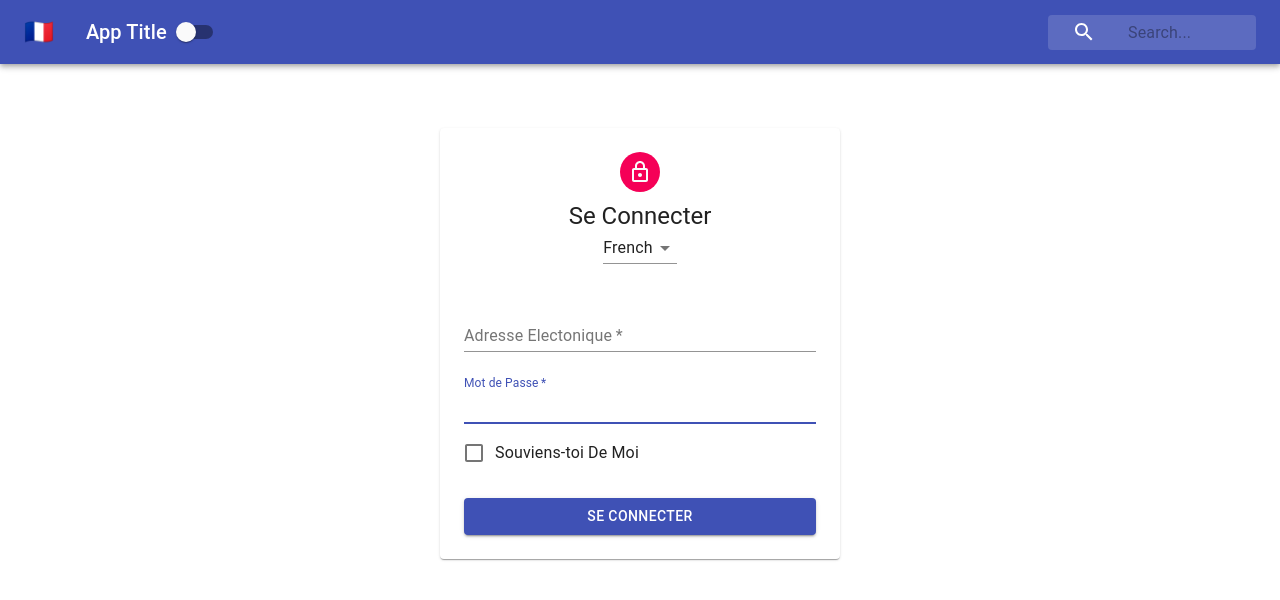
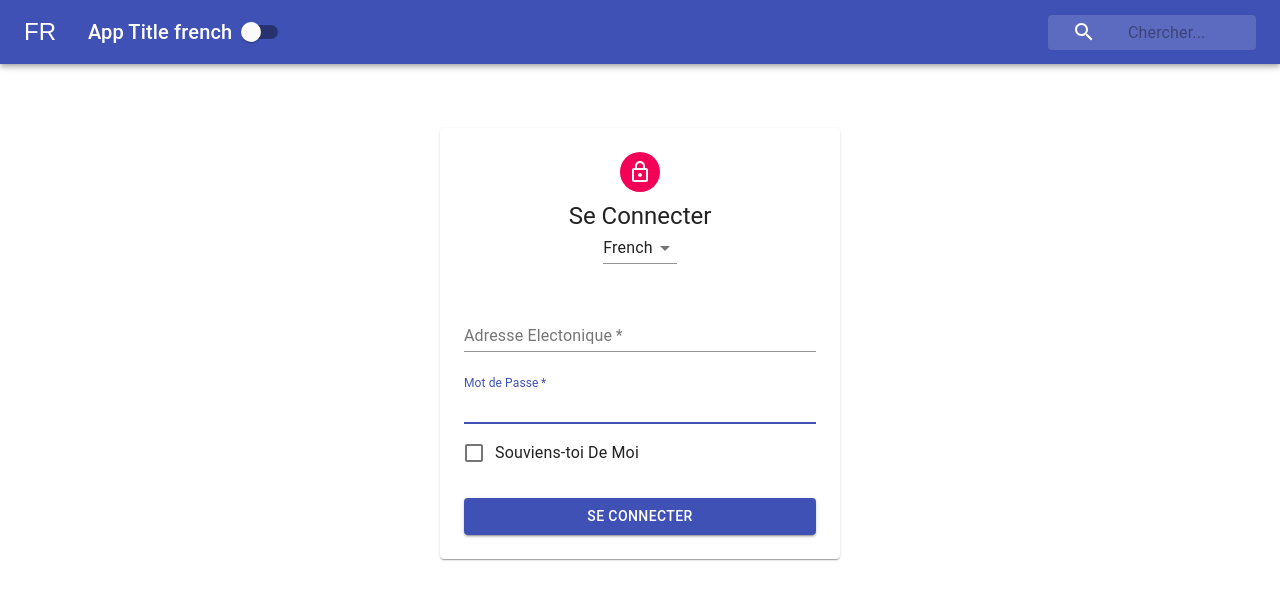
Before and after one commit to and1son/ContextAPI, a React (Create React App) app: page / in a window 1280 px wide. Shown: the top 600 px of the page. Built offline with nearby package versions, Linux system fonts and the light colour scheme.

Commit message:
consuming context: high order component

```diff
--- a/src/Navbar.js
+++ b/src/Navbar.js
@@ -10,6 +10,22 @@ import { withStyles } from "@material-ui/core/styles";
 import styles from "./styles/NavBarStyles";
 //import classes from "*.module.scss"
 import { ThemeContext } from './contexts/ThemeContext'
+import { withLanguageContext } from './contexts/LanguageContext'
+
+const content = {
+    english: {
+        search: 'Search',
+        flag: 'GB'
+    },
+    french: {
+        search: 'Chercher',
+        flag: 'FR'
+    },
+    spanish: {
+        search: 'Buscar',
+        flag: 'SP'
+    }
+}
 
 class Navbar extends Component {
 
@@ -17,27 +33,31 @@ class Navbar extends Component {
 
     render() {
 
-        const { isDarkMode } = this.context
+        const { isDarkMode, toggleTheme } = this.context
 
         const { classes } = this.props;
+
+        const { language } = this.props.languageContext
+
+        const { search, flag } = content[language]
 
         return (
             < div className={classes.root} >
                 <AppBar position="static" color={isDarkMode ? "default" : "primary"}>
                     <Toolbar>
                         <IconButton className={classes.menuButton} color="inherit">
-                            <span>🇫🇷</span>
+                            <span>{flag}</span>
                         </IconButton>
                         <Typography className={classes.title} variant='h6' color='inherit'>
-                            App Title
+                            App Title {language}
                         </Typography>
-                        <Switch />
+                        <Switch onChange={toggleTheme} />
                         <div className={classes.grow} />
                         <div className={classes.search}>
                             <div className={classes.searchIcon}>
                                 <SearchIcon />
                             </div>
-                            <InputBase placeholder='Search...' classes={{
+                            <InputBase placeholder={`${search}...`} classes={{
                                 root: classes.inputRoote,
                                 input: classes.inputInput
                             }} />
@@ -52,4 +72,4 @@ class Navbar extends Component {
     }
 }
 
-export default withStyles(styles)(Navbar);
+export default withLanguageContext(withStyles(styles)(Navbar));
--- a/src/contexts/LanguageContext.js
+++ b/src/contexts/LanguageContext.js
@@ -23,3 +23,9 @@ export class LanguageProvider extends Component {
         )
     }
 }
+
+export const withLanguageContext = Component => props => (
+    <LanguageContext.Consumer>
+        {value => <Component languageContext={value} {...props} />}
+    </LanguageContext.Consumer>
+)
--- a/src/contexts/ThemeContext.js
+++ b/src/contexts/ThemeContext.js
@@ -6,10 +6,19 @@ export class ThemeProvider extends Component {
     constructor(props) {
         super(props)
         this.state = { isDarkMode: false }
+        this.toggleTheme = this.toggleTheme.bind(this)
     }
+
+
+    toggleTheme() {
+        this.setState({
+            isDarkMode: !this.state.isDarkMode
+        })
+    }
+
     render() {
         return (
-            <ThemeContext.Provider value={{ ...this.state, tasteLikeChicken: false }}>
+            <ThemeContext.Provider value={{ ...this.state, tasteLikeChicken: false, toggleTheme: this.toggleTheme }}>
                 {this.props.children}
             </ThemeContext.Provider >
         )
```
